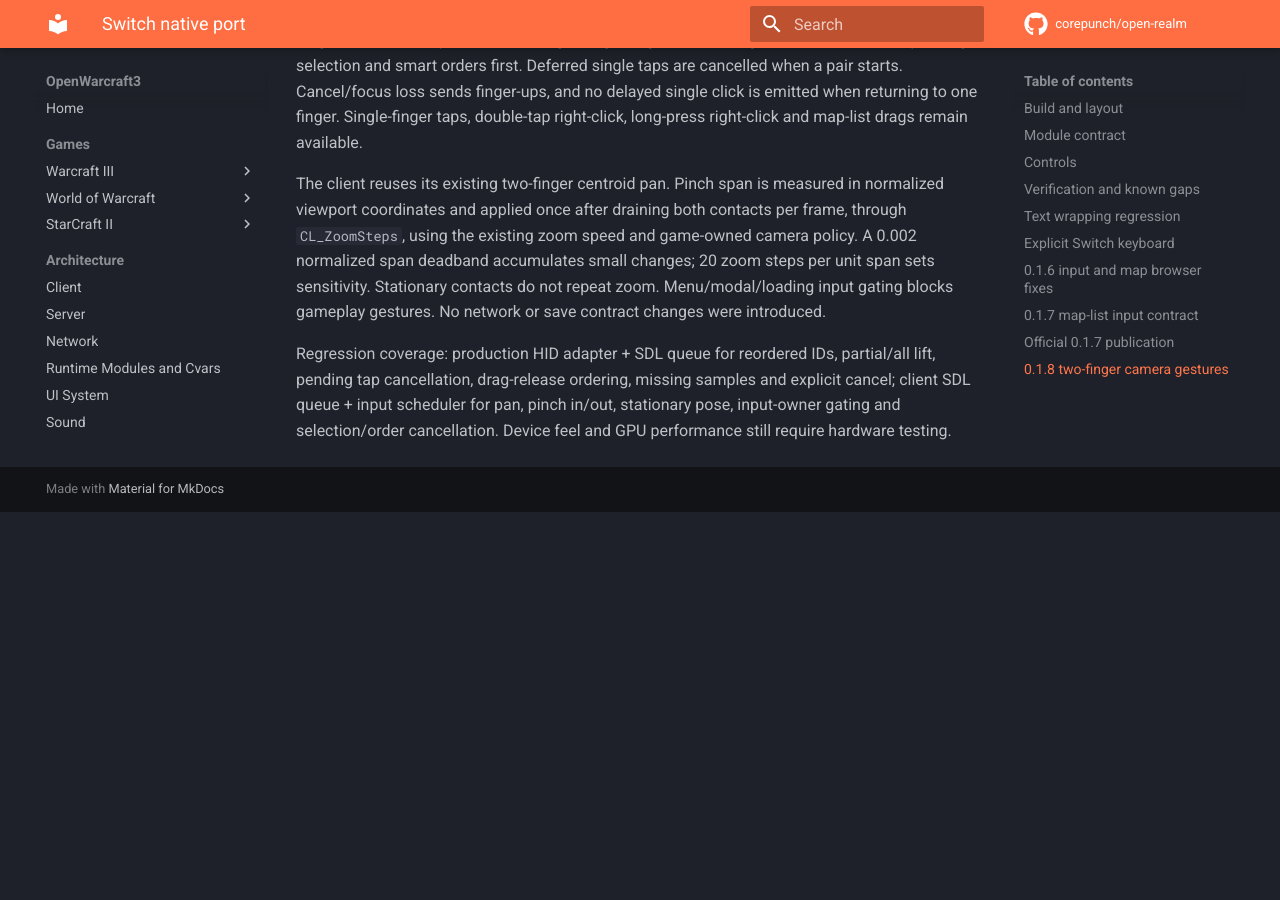
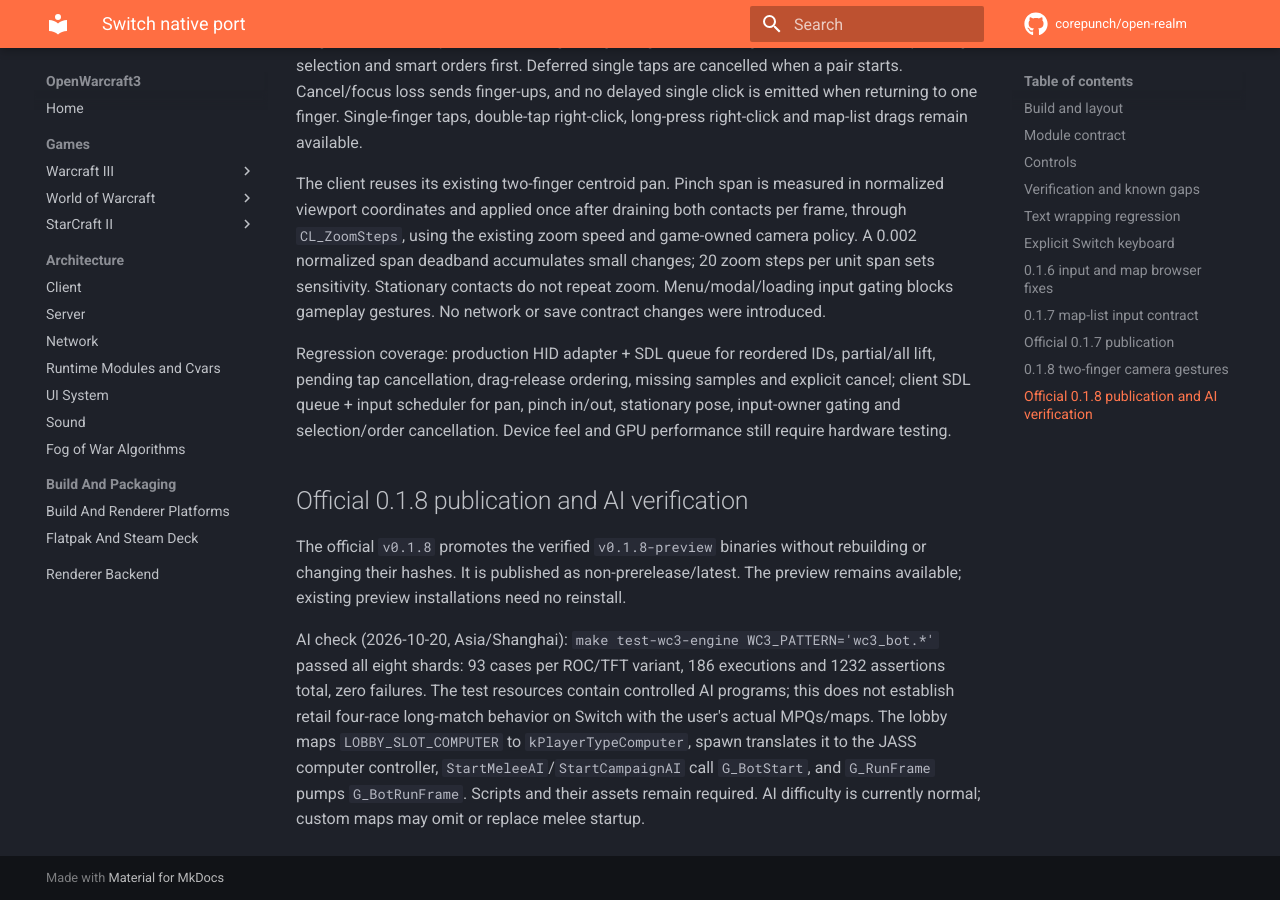
Before and after one commit to zqzhuhai-commits/Warcraft3-switch, an MkDocs documentation site: the page built from docs/platform/switch.md, in a window 1280 px wide and 900 px high, scrolled down 7067 px. Built offline with MkDocs 1.6.1 and Material for MkDocs 9.7.7, drawn with Linux system fonts in a browser that asks for light colours; comment, search, counter and statistics services are not loaded; before the commit the page ends 7579 px from its top, so only the background shows below that.

Commit message:
Publish official Switch 0.1.8 release and record AI regression verification

```diff
--- a/docs/platform/switch.md
+++ b/docs/platform/switch.md
@@ -301,3 +301,20 @@
 and explicit cancel; client SDL queue + input scheduler for pan, pinch in/out,
 stationary pose, input-owner gating and selection/order cancellation. Device
 feel and GPU performance still require hardware testing.
+
+
+## Official 0.1.8 publication and AI verification
+
+The official `v0.1.8` promotes the verified `v0.1.8-preview` binaries without
+rebuilding or changing their hashes. It is published as non-prerelease/latest.
+The preview remains available; existing preview installations need no reinstall.
+
+AI check (2026-10-20, Asia/Shanghai):
+`make test-wc3-engine WC3_PATTERN='wc3_bot.*'` passed all eight shards: 93 cases
+per ROC/TFT variant, 186 executions and 1232 assertions total, zero failures.
+The test resources contain controlled AI programs; this does not establish
+retail four-race long-match behavior on Switch with the user's actual MPQs/maps.
+The lobby maps `LOBBY_SLOT_COMPUTER` to `kPlayerTypeComputer`, spawn translates it
+to the JASS computer controller, `StartMeleeAI`/`StartCampaignAI` call `G_BotStart`,
+and `G_RunFrame` pumps `G_BotRunFrame`. Scripts and their assets remain required.
+AI difficulty is currently normal; custom maps may omit or replace melee startup.
```
Also changed, not shown: README.md (+2 -2 lines), RELEASE.md (+7 -1 lines), 1 other file.
